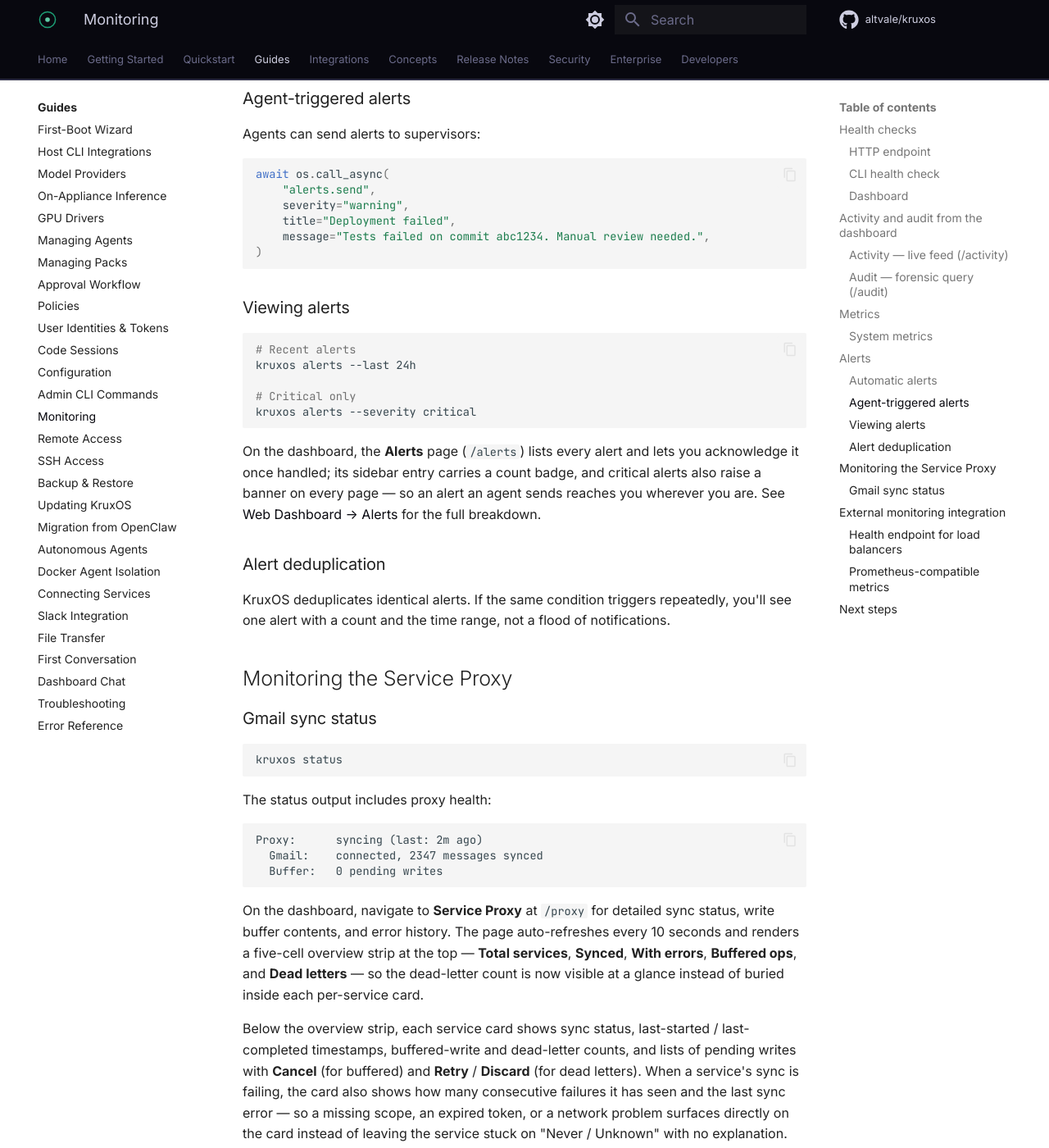
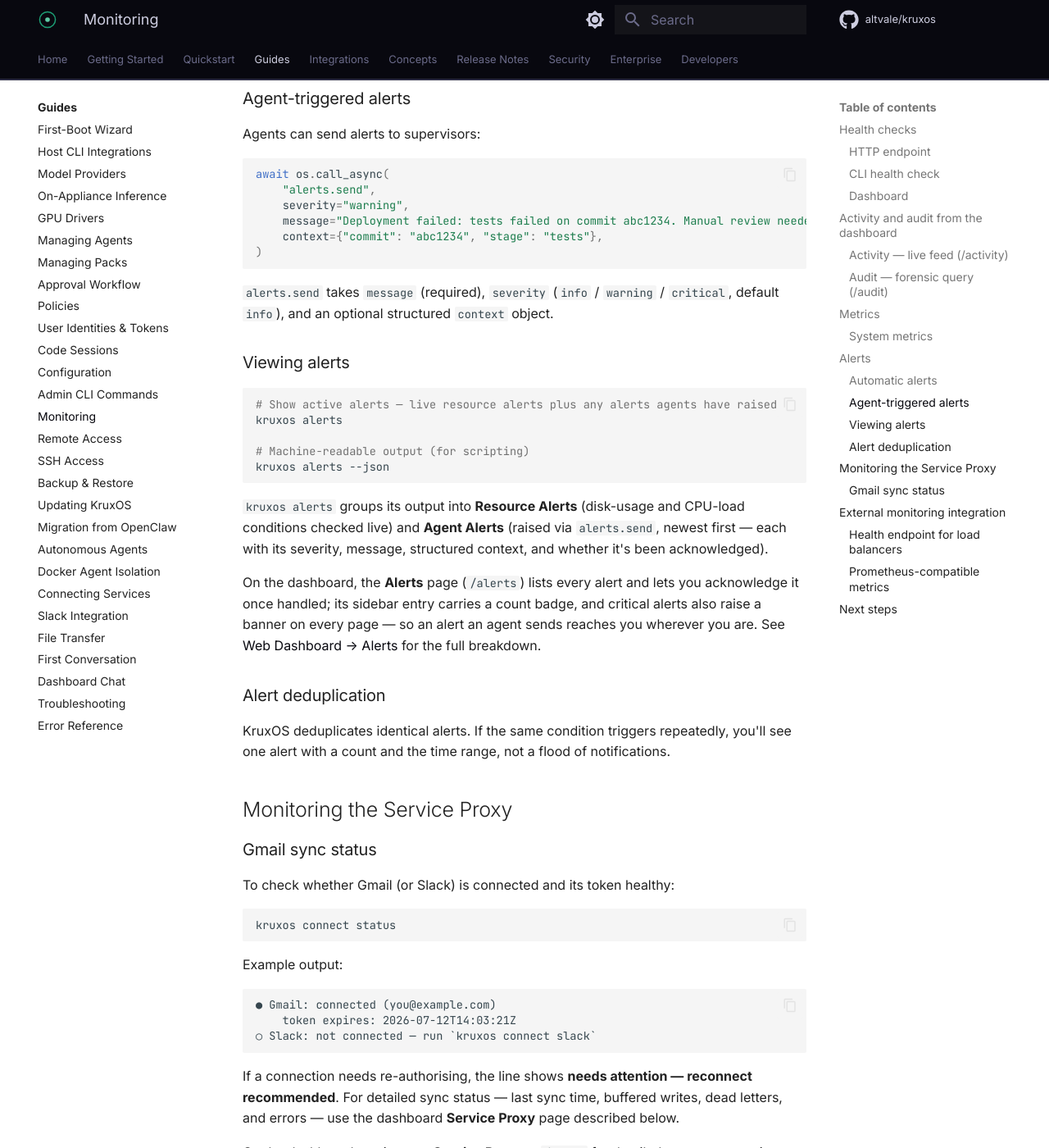
Before and after one commit to altvale/kruxos, an MkDocs documentation site: the page built from docs/public/docs/guides/monitoring.md, in a window 1280 px wide and 1400 px high, scrolled down 4740 px. Shown: the whole window at 82% size. Built offline with MkDocs 1.6.1 and Material for MkDocs 9.7.7, drawn with Linux system fonts in a browser that asks for light colours; comment, search, counter and statistics services are not loaded.

Commit message:
docs(monitoring): fix drift in alerts + Gmail sync-status against shipped CLI
Verification pass over the alerts and service-proxy surfaces:
- kruxos alerts takes no --last/--severity flags — it is a bare subcommand that
  lists live Resource Alerts (disk/CPU-load) and Agent Alerts (from alerts.send);
  document the real form plus the global --json flag.
- alerts.send has no 'title' field — its inputs are message (required), severity,
  and an optional context object. Fixed the examples in the Monitoring guide and
  the SDK guide.
- Gmail sync status: kruxos status does not emit a Proxy/Gmail block. Point at
  kruxos connect status for connection/token state and the dashboard Service
  Proxy page for detailed sync/buffer/dead-letter status.
- Proxy overview-strip label matches the UI ('Buffered operations').

````diff
--- a/docs/public/docs/guides/monitoring.md
+++ b/docs/public/docs/guides/monitoring.md
@@ -178,20 +178,24 @@
 await os.call_async(
     "alerts.send",
     severity="warning",
-    title="Deployment failed",
-    message="Tests failed on commit abc1234. Manual review needed.",
+    message="Deployment failed: tests failed on commit abc1234. Manual review needed.",
+    context={"commit": "abc1234", "stage": "tests"},
 )
 ```
+
+`alerts.send` takes `message` (required), `severity` (`info` / `warning` / `critical`, default `info`), and an optional structured `context` object.
 
 ### Viewing alerts
 
 ```bash
-# Recent alerts
-kruxos alerts --last 24h
+# Show active alerts — live resource alerts plus any alerts agents have raised
+kruxos alerts
 
-# Critical only
-kruxos alerts --severity critical
+# Machine-readable output (for scripting)
+kruxos alerts --json
 ```
+
+`kruxos alerts` groups its output into **Resource Alerts** (disk-usage and CPU-load conditions checked live) and **Agent Alerts** (raised via `alerts.send`, newest first — each with its severity, message, structured context, and whether it's been acknowledged).
 
 On the dashboard, the **Alerts** page (`/alerts`) lists every alert and lets you acknowledge it once handled; its sidebar entry carries a count badge, and critical alerts also raise a banner on every page — so an alert an agent sends reaches you wherever you are. See [Web Dashboard → Alerts](../quickstart/dashboard.md#alerts-alerts) for the full breakdown.
 
@@ -203,19 +207,23 @@
 
 ### Gmail sync status
 
+To check whether Gmail (or Slack) is connected and its token healthy:
+
 ```bash
-kruxos status
+kruxos connect status
 ```
 
-The status output includes proxy health:
+Example output:
 
 ```
-Proxy:      syncing (last: 2m ago)
-  Gmail:    connected, 2347 messages synced
-  Buffer:   0 pending writes
+● Gmail: connected (you@example.com)
+    token expires: 2026-07-12T14:03:21Z
+○ Slack: not connected — run `kruxos connect slack`
 ```
 
-On the dashboard, navigate to **Service Proxy** at `/proxy` for detailed sync status, write buffer contents, and error history. The page auto-refreshes every 10 seconds and renders a five-cell overview strip at the top — **Total services**, **Synced**, **With errors**, **Buffered ops**, and **Dead letters** — so the dead-letter count is now visible at a glance instead of buried inside each per-service card.
+If a connection needs re-authorising, the line shows **needs attention — reconnect recommended**. For detailed sync status — last sync time, buffered writes, dead letters, and errors — use the dashboard **Service Proxy** page described below.
+
+On the dashboard, navigate to **Service Proxy** at `/proxy` for detailed sync status, write buffer contents, and error history. The page auto-refreshes every 10 seconds and renders a five-cell overview strip at the top — **Total services**, **Synced**, **With errors**, **Buffered operations**, and **Dead letters** — so the dead-letter count is now visible at a glance instead of buried inside each per-service card.
 
 Below the overview strip, each service card shows sync status, last-started / last-completed timestamps, buffered-write and dead-letter counts, and lists of pending writes with **Cancel** (for buffered) and **Retry** / **Discard** (for dead letters). When a service's sync is failing, the card also shows how many consecutive failures it has seen and the last sync error — so a missing scope, an expired token, or a network problem surfaces directly on the card instead of leaving the service stuck on "Never / Unknown" with no explanation. All three actions go through a confirm modal.
 
````
Also changed, not shown: docs/public/docs/developers/sdk-guide.md (+2 -2 lines), CHANGELOG.md.
